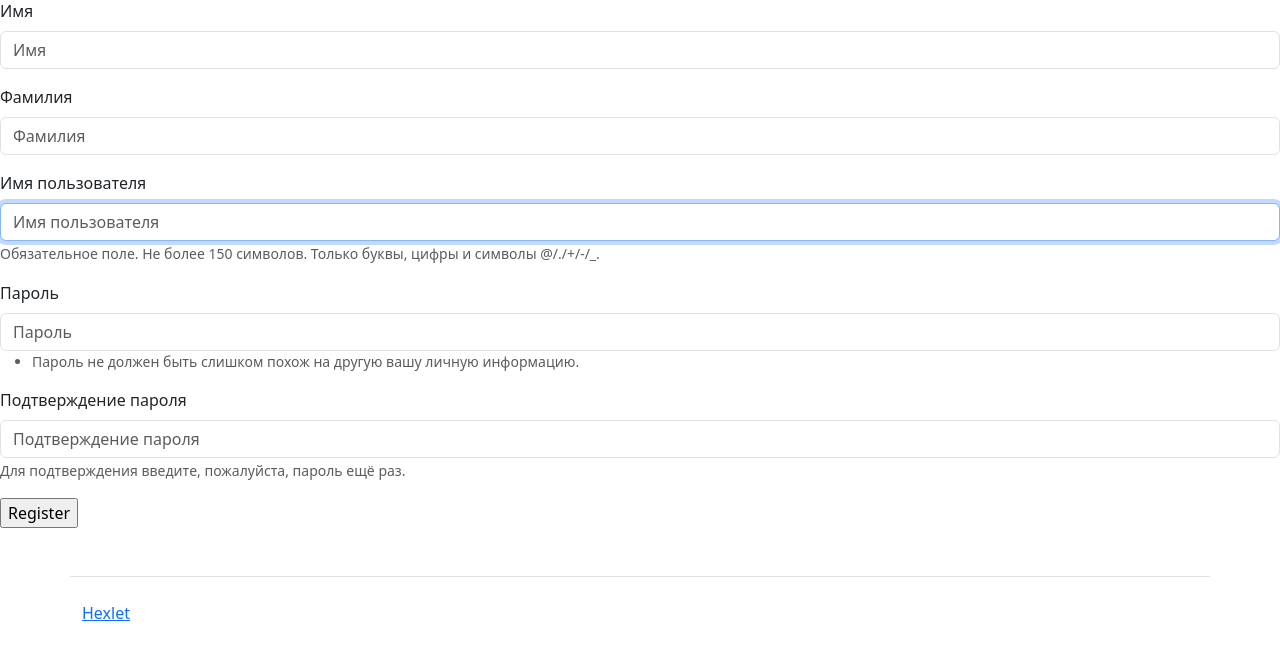
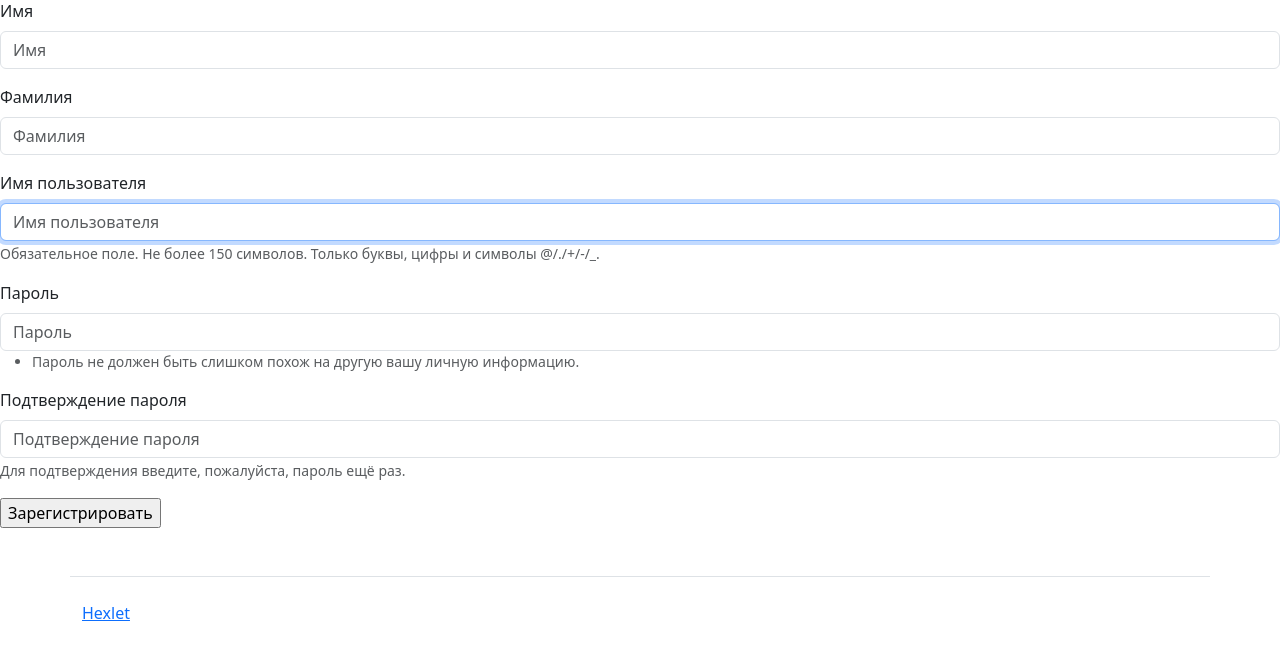
Before and after one commit to lyovaparsyan94/python-project-52, a Django app: page /users/create/ in a window 1280 px wide. Shown: the part 57-717 px from the top of the page. Run offline with Django 5.2, Linux system fonts and the light colour scheme; parts of the project's set-up code (start-up, migrations or seed data) failed here and were passed over; some libraries are stand-ins or nearby versions.

Commit message:
update html

```diff
--- a/task_manager/templates/users/create.html
+++ b/task_manager/templates/users/create.html
@@ -5,6 +5,6 @@
 <form method="post">
     {% csrf_token %}
     {% bootstrap_form form %}
-    <input type="submit" value="{% translate 'Register' %}">
+    <input type="submit" value="Зарегистрировать">
 </form>
 {% endblock %}
```
